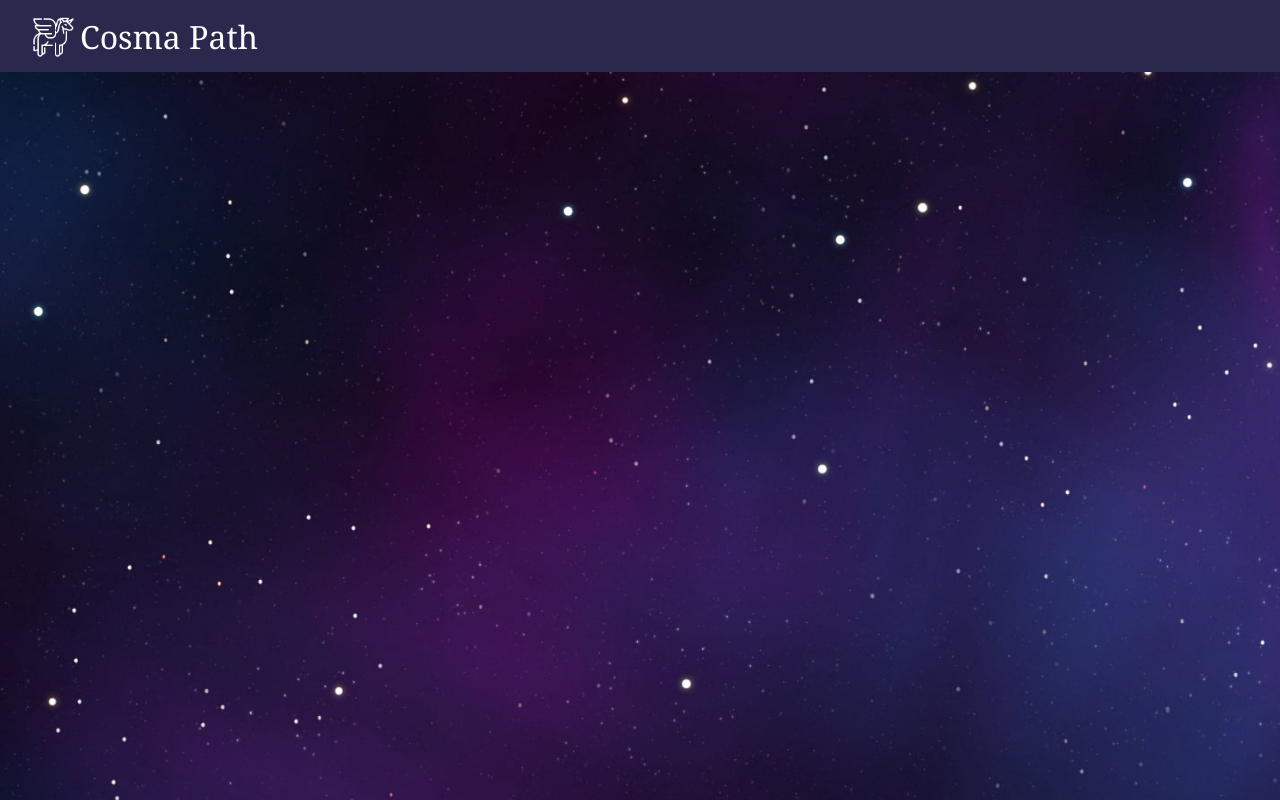
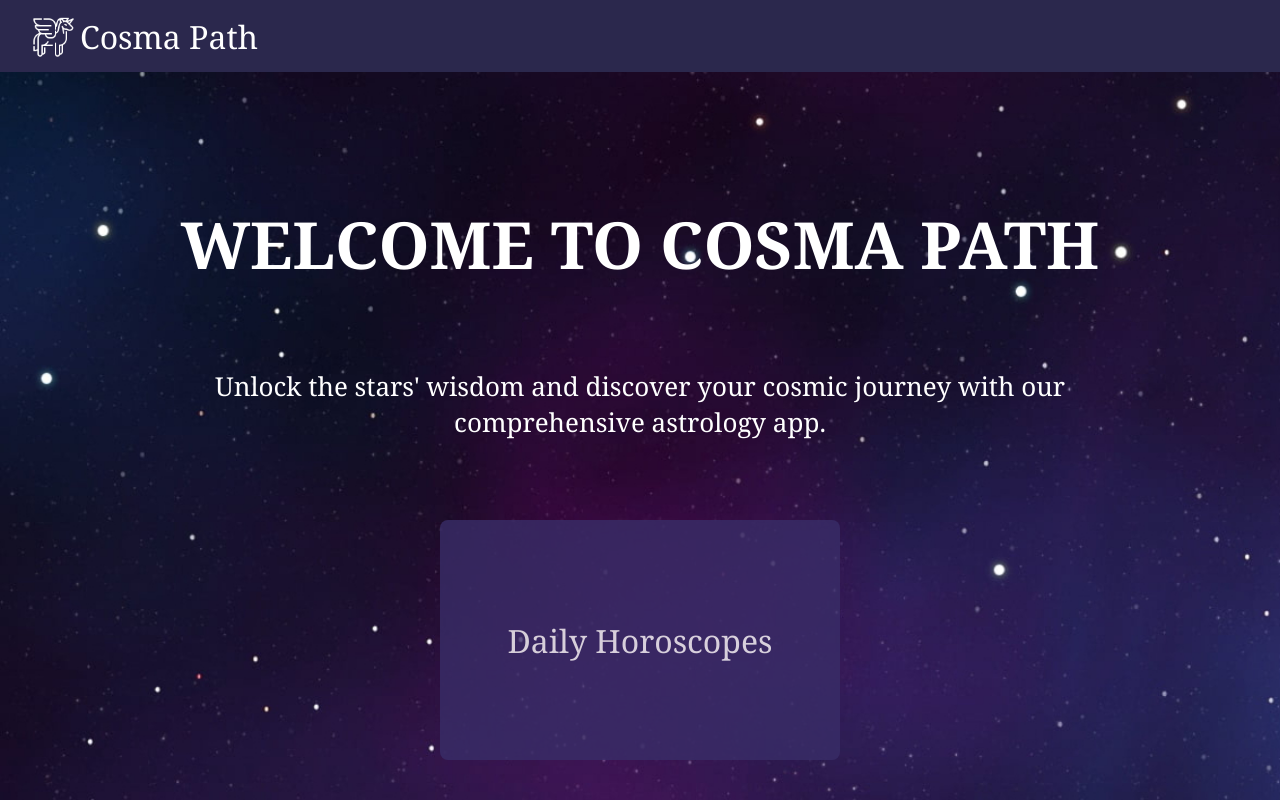
Before and after one commit to coletteli315/Cosma-Path, a React (Create React App) app: page / in a window 1280 px wide. Shown: the top 800 px of the page. Built offline with nearby package versions, Linux system fonts and the light colour scheme.

Commit message:
modified cosmapathbtn and myroutes

```diff
--- a/src/components/cosma-path/CosmaPathBtn.tsx
+++ b/src/components/cosma-path/CosmaPathBtn.tsx
@@ -3,7 +3,7 @@ import './CosmaPathBtn.css';
 
 const CosmaPathBtn = () => {
   return (
-    <a className="cosma-path-btn" href="/">
+    <a className="cosma-path-btn" href="/Cosma-Path">
       <span className="cosma-path-btn-text">Cosma Path</span>
     </a>
   );
--- a/src/routes/MyRoutes.tsx
+++ b/src/routes/MyRoutes.tsx
@@ -1,4 +1,4 @@
-import { BrowserRouter as Router, Route, Routes } from 'react-router-dom';
+import { HashRouter as Router, Route, Routes } from 'react-router-dom';
 import Home from '../pages/home/Home';
 
 import Daily from '../pages/daily/Daily';
@@ -180,7 +180,7 @@ export const MyRoutes = () => {
     <Router>
       <Routes>
         {/* Home */}
-        <Route path="coletteli315.github.io/Cosma-Path" element={<Home />} />
+        <Route path="/" element={<Home />} />
 
         {/* Daily Horoscopes */}
         <Route path="/dailyhoroscopes" element={<Daily />} />
```
